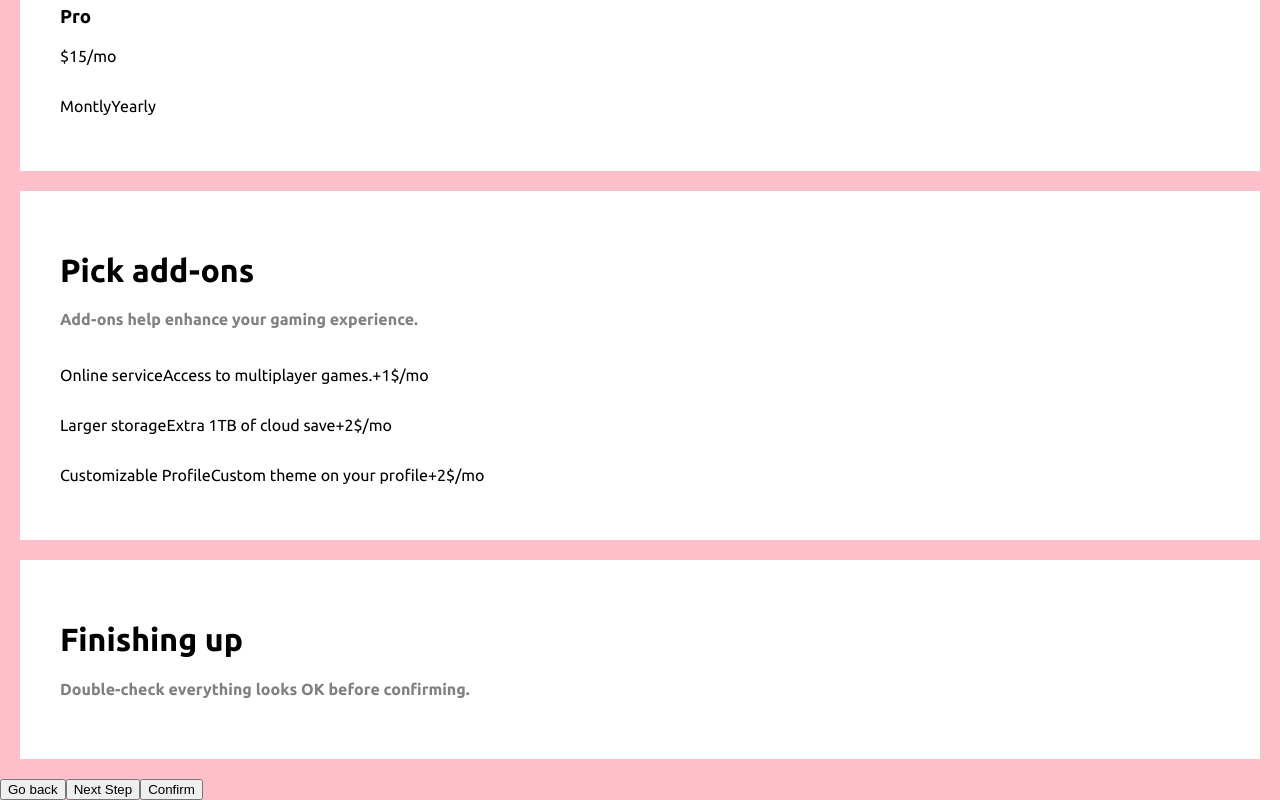
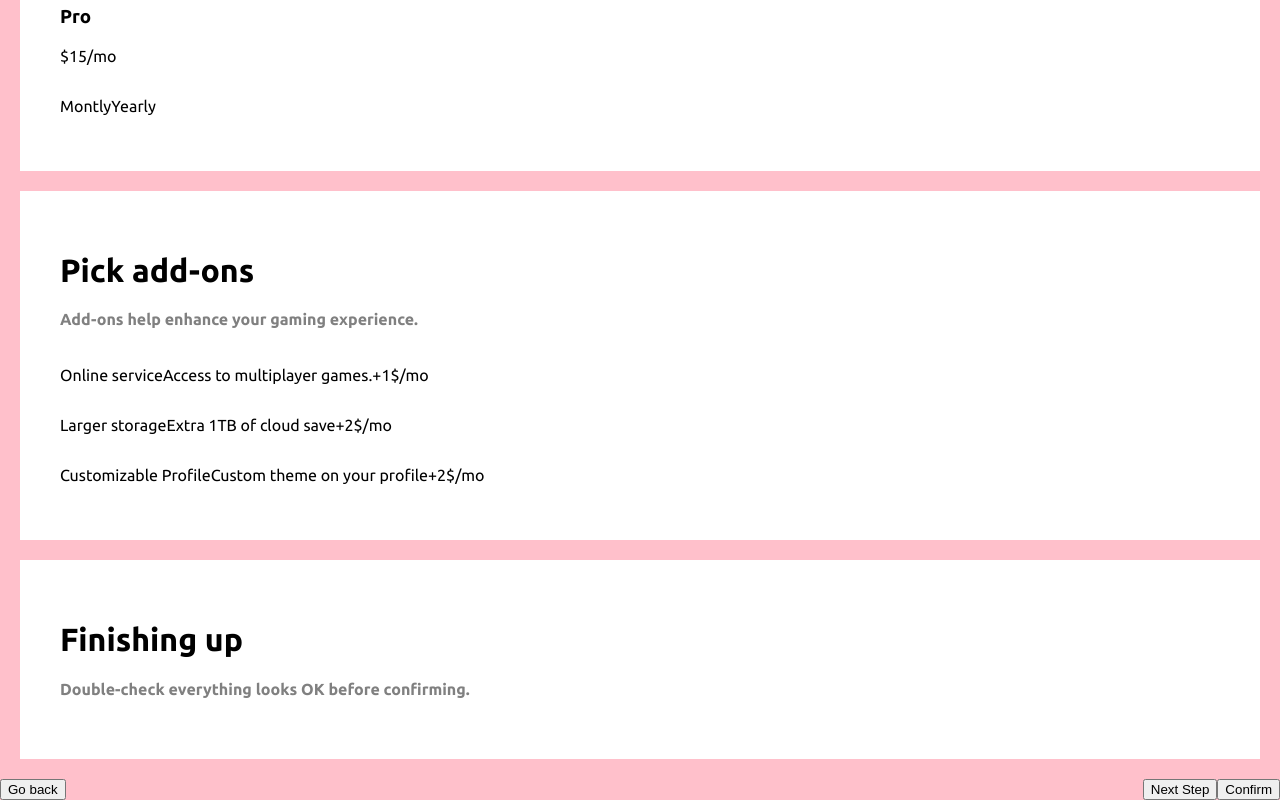
Before and after one commit to er1927/multi-step-form, a Next.js app: page / in a window 1280 px wide. Shown: the part 910-1710 px from the top of the page. Built offline with nearby package versions, Linux system fonts and the light colour scheme.

Commit message:
Fixed cascading conflict on navigation buttons.

```diff
--- a/pages/index.js
+++ b/pages/index.js
@@ -123,7 +123,7 @@ export default function Home() {
       <div className="col-md-3">
         <button type="button" data-type="back" className="btn btn-outline-dark msf-nav-button"><i className="fa fa-chevron-left"></i> Go back </button>
       </div>
-      <div className={styles.navigation__buttons}>
+      <div>
         <button type="button" data-type="next" className="btn  btn-outline-dark msf-nav-button">Next Step<i className="fa fa-chevron-right"></i></button>
         <button type="submit" data-type="submit" className="btn btn-outline-dark msf-nav-button">Confirm</button>
       </div>
--- a/styles/Home.module.css
+++ b/styles/Home.module.css
@@ -14,6 +14,7 @@
 }
 .msf__navigation {
   display: flex;
+  justify-content: space-between;
 }
 
 .card__body__input {
@@ -40,7 +41,3 @@
 .card__body__options__toggle {
   display: flex;
 }
-
-.navigation__buttons {
-  display: flex;
-}
```
